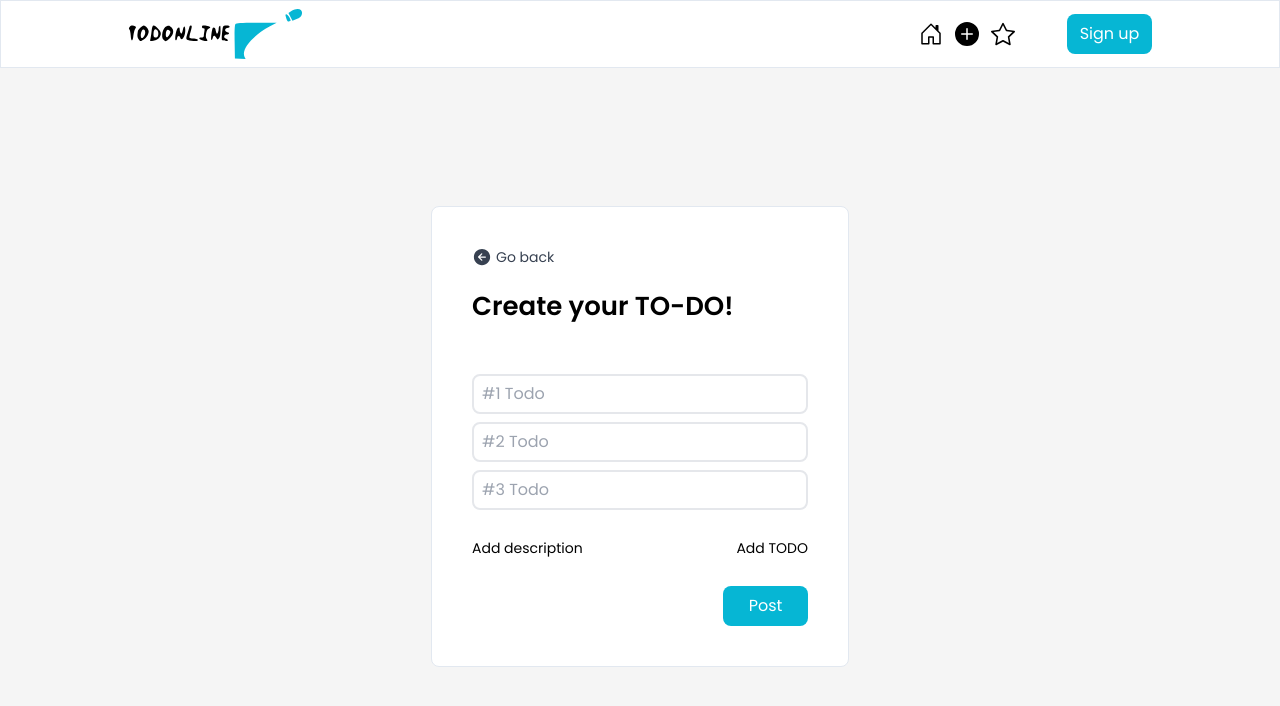
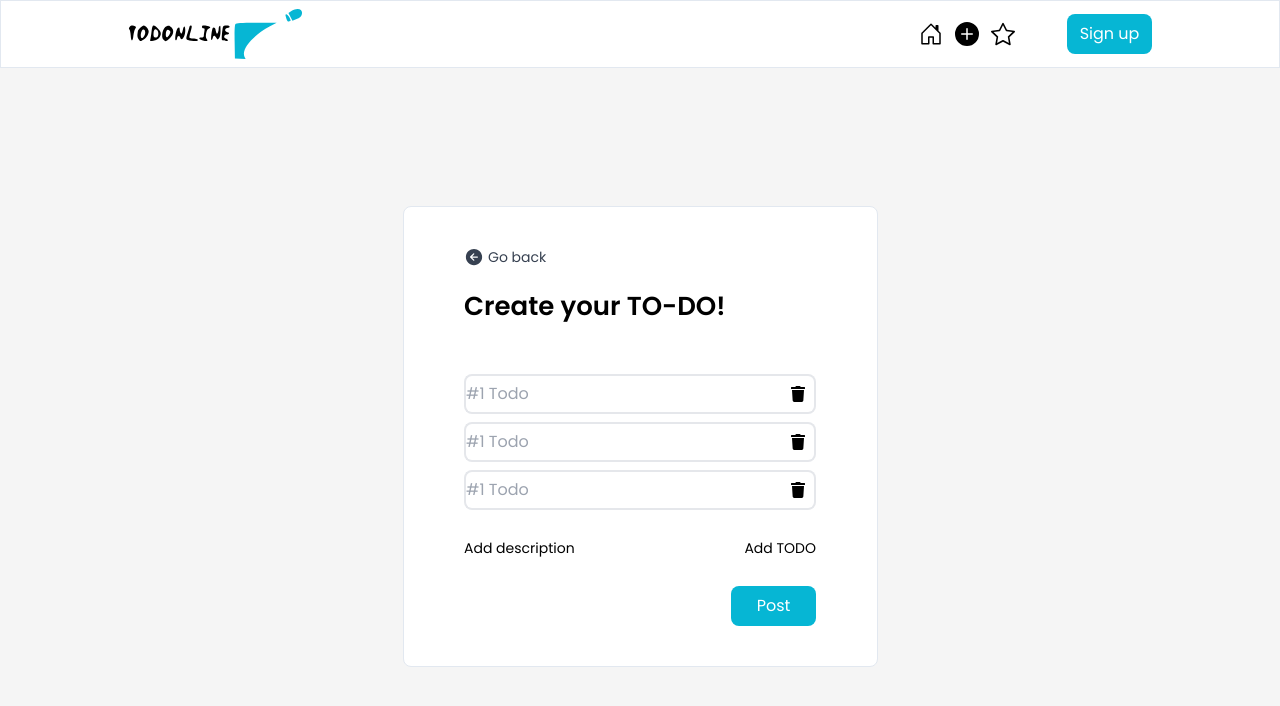
Before and after one commit to sleepingzzs/todonline, a Next.js app: page /submit in a window 1280 px wide. Shown: the top 706 px of the page. Built offline with nearby package versions, Linux system fonts and the light colour scheme; no server answers.

Commit message:
css fix // chore: add post functionality

```diff
--- a/pages/submit/index.jsx
+++ b/pages/submit/index.jsx
@@ -4,9 +4,10 @@ import { AiOutlineFileText as Description } from "react-icons/ai";
 import { FaTrash as Delete } from "react-icons/fa";
 export default function Submit() {
 	return (
-		<div className='flex flex-col justify-center h-[92vh] align-middle items-center rounded-lg w-30'>
-			<form className='flex flex-col gap-2 items-center bg-white max-w-[475px] rounded-lg border-slate-200 border'>
-				<header className='flex flex-col justify-start px-10 pt-10 w-full'>
+		<div className='flex flex-col justify-center h-[92vh] align-middle rounded-lg max-w-[475px] mx-auto'>
+			<form className='flex flex-col gap-2 items-center bg-white rounded-lg border-slate-200 border'>
+				<div className='flex flex-col gap-2 pb-10'>
+					<header className='flex flex-col py-10 w-full'>
 						<Link href={"/"}>
 							<button className='flex flex-row text-sm gap-1 pb-5 text-gray-700'>
 								<Back className='text-xl'></Back>
@@ -17,27 +18,35 @@ export default function Submit() {
 							Create your TO-DO!
 						</h1>
 					</header>
-				<div className='flex flex-col gap-2 items-center p-10'>
 					<div className='flex flex-row'>
 						<input
-							className='border-2 focus:outline-none h-10 rounded-lg px-2 bg-white'
+							className='border-y-2 border-l-2 focus:outline-none h-10 rounded-y-lg rounded-l-lg bg-white smPhone:w-[250px] xsmPhone:w-[175px]'
 							type='text'
 							placeholder='#1 Todo'
 						/>
+						<button className='border-y-2 border-r-2 rounded-y-lg rounded-r-lg p-2'>
+							<Delete></Delete>
+						</button>
 					</div>
 					<div className='flex flex-row '>
 						<input
-							className='border-2 focus:outline-none h-10 rounded-lg px-2 bg-white'
+							className='border-y-2 border-l-2 focus:outline-none h-10 rounded-y-lg rounded-l-lg bg-white smPhone:w-[250px] xsmPhone:w-[5px]'
 							type='text'
-							placeholder='#2 Todo'
+							placeholder='#1 Todo'
 						/>
+						<button className='border-y-2 border-r-2 rounded-y-lg rounded-r-lg p-2'>
+							<Delete></Delete>
+						</button>
 					</div>
 					<div className='flex flex-row'>
 						<input
-							className='border-2 focus:outline-none h-10 rounded-lg px-2 bg-white'
+							className='border-y-2 border-l-2 focus:outline-none h-10 rounded-y-lg rounded-l-lg bg-white smPhone:w-[250px] xsmPhone:w-[175px]'
 							type='text'
-							placeholder='#3 Todo'
+							placeholder='#1 Todo'
 						/>
+						<button className='border-y-2 border-r-2 rounded-y-lg rounded-r-lg p-2'>
+							<Delete></Delete>
+						</button>
 					</div>
 					<ul className='flex flex-row text-sm justify-between w-full py-5'>
 						<li className='cursor-pointer hover:underline'>
--- a/tailwind.config.js
+++ b/tailwind.config.js
@@ -7,6 +7,12 @@ module.exports = {
 	theme: {
 		extend: {
 			screens: {
+				xsmPhone: {
+					max: "305",
+				},
+				smPhone: {
+					max: "368px",
+				},
 				phone: {
 					max: "727px",
 				},
```
Lines whose indentation alone changed are shown as unchanged.
